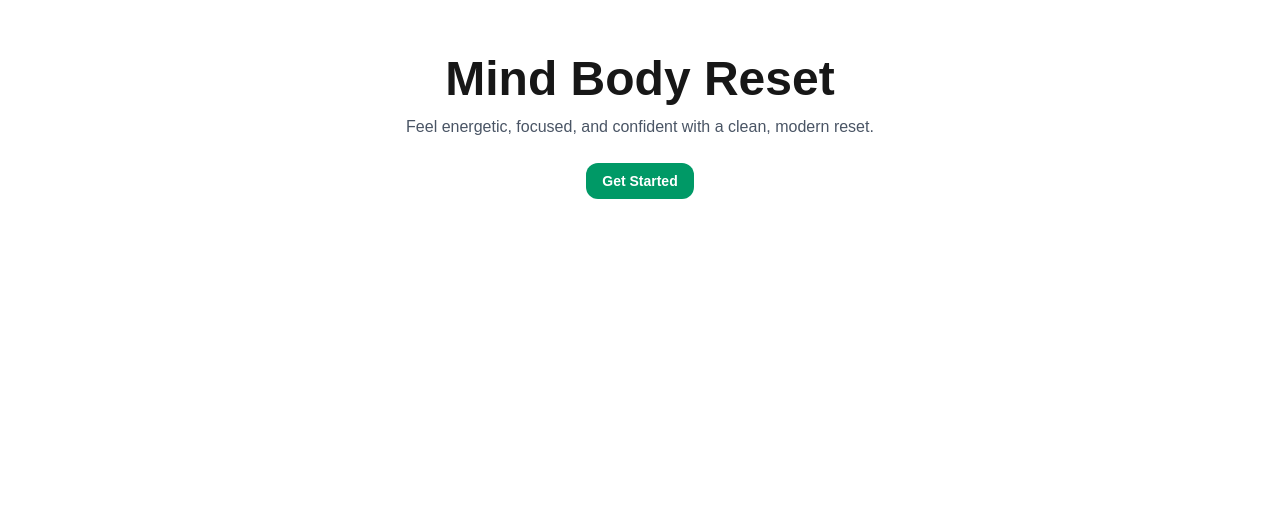
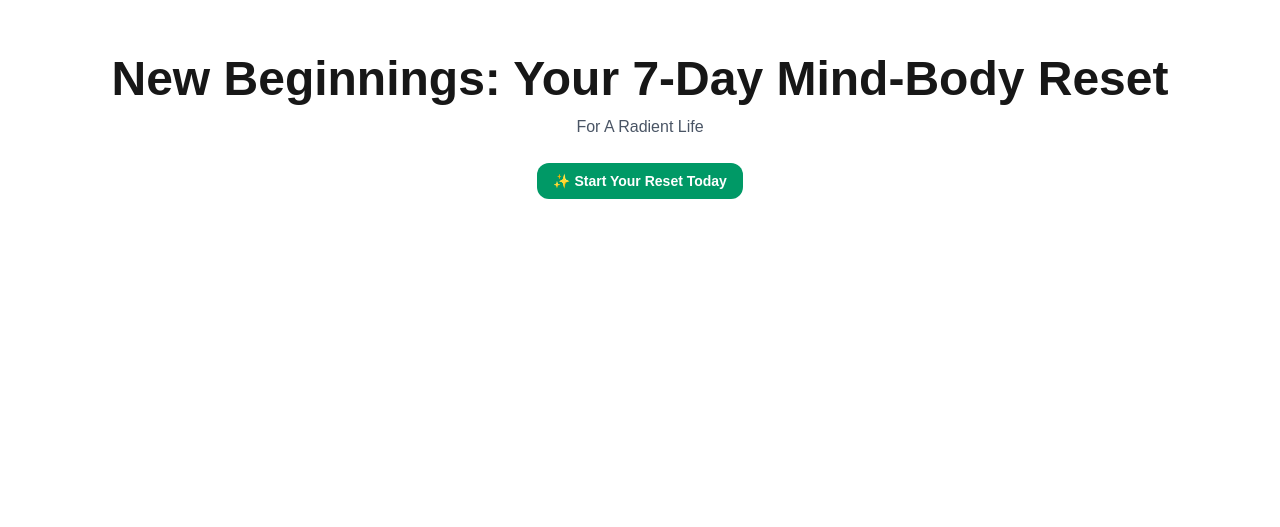
Before and after one commit to taylor-franco-91/mbr-next, a Next.js app: page / in a window 1280 px wide. Shown: the part 273-800 px from the top of the page. Built offline with nearby package versions, Linux system fonts and the light colour scheme.

Commit message:
content: update homepage hero title and CTA copy

```diff
--- a/app/page.js
+++ b/app/page.js
@@ -6,9 +6,9 @@ export default function HomePage() {
   return (
     <main>
       <Hero
-        title="Mind Body Reset"
-        subtitle="Feel energetic, focused, and confident with a clean, modern reset."
-        ctaLabel="Get Started"
+        title="New Beginnings: Your 7-Day Mind-Body Reset"
+        subtitle="For A Radient Life"
+        ctaLabel="✨ Start Your Reset Today"
         ctaHref="/#start"
       />
       <section id="start" className="min-h-[40vh] grid place-items-center p-8 bg-gray-50">
```
